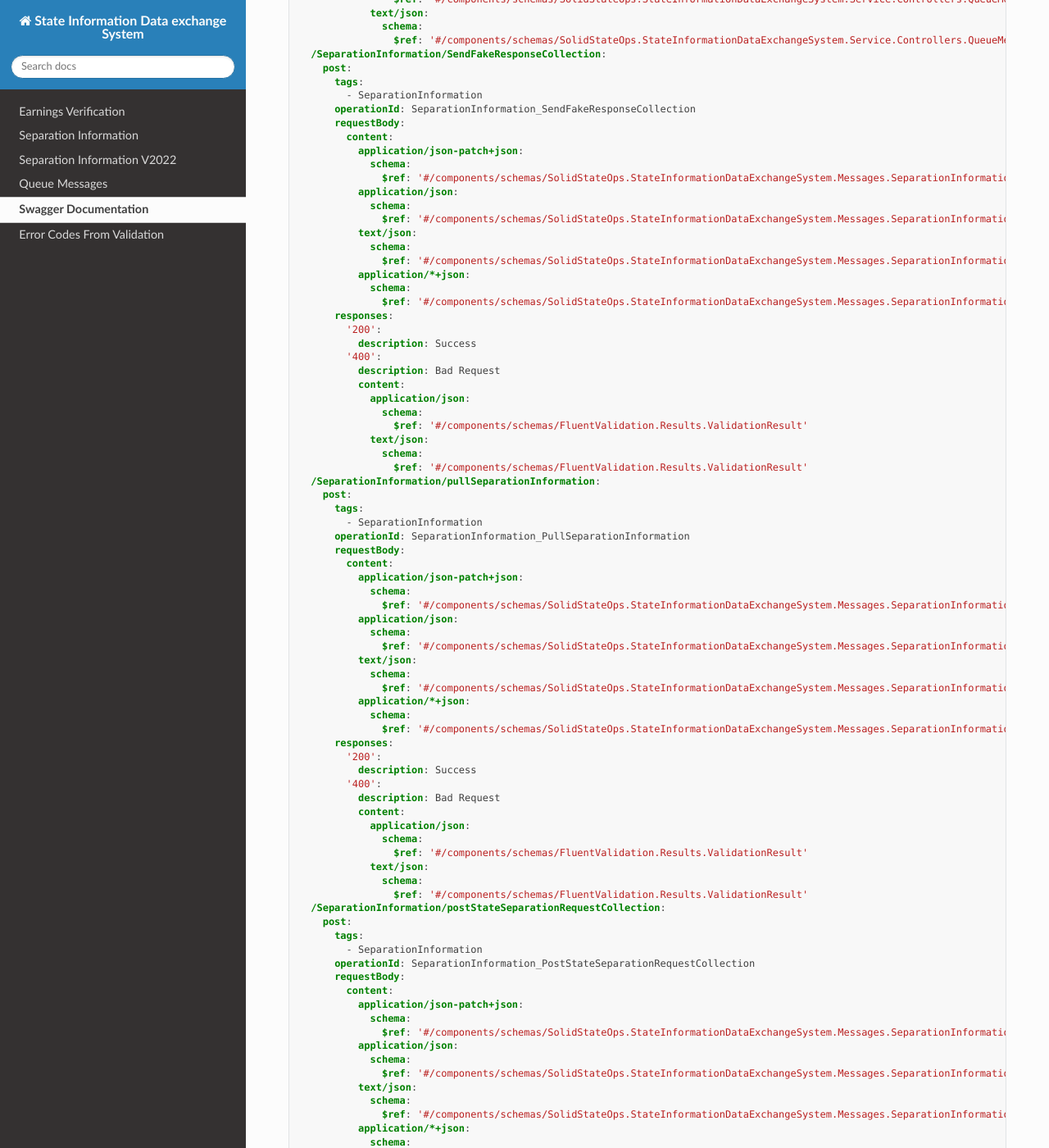
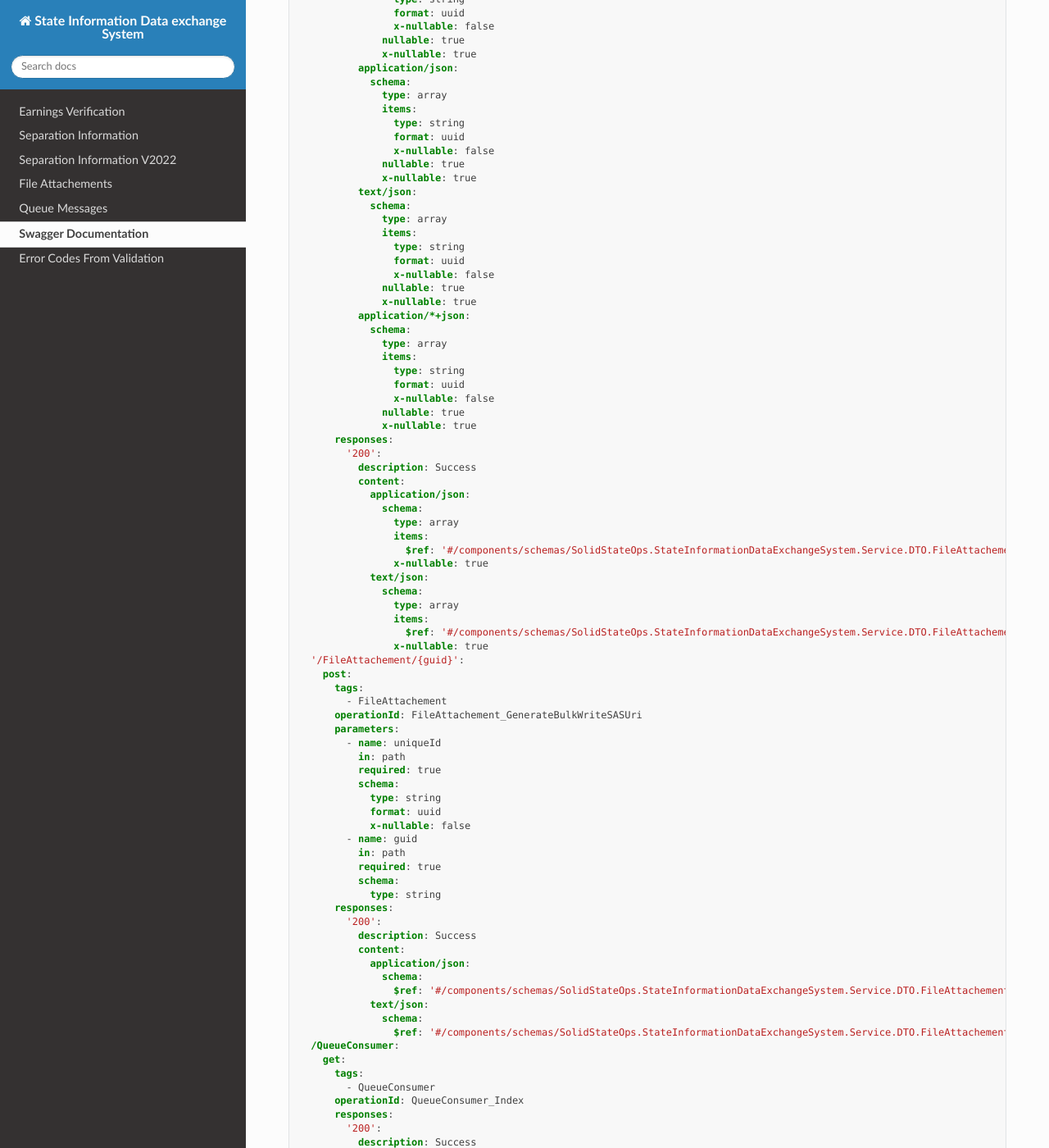
Before and after one commit to solidstateops/state_information_data_exchange_system, a Sphinx documentation site: the page built from docs/source/Swagger.rst, in a window 1280 px wide and 1400 px high, scrolled down 2013 px. Shown: the whole window at 82% size. Built offline with Sphinx 7.4.7 and the Read the Docs theme 2.0.0, drawn with Linux system fonts in a browser that asks for light colours; some of the changed text lies outside the part shown.

Commit message:
Adding attachments

```diff
--- a/docs/source/index.rst
+++ b/docs/source/index.rst
@@ -14,6 +14,7 @@
    EarningsVerification
    SeparationInformation
    SeparationInformationV2022
+   FileAttachements
    QueueMessages
    Swagger
    ErrorCodes
@@ -51,7 +52,7 @@
    <dependency>
       <groupId>com.solidstateops</groupId>
       <artifactId>sides-service</artifactId>
-      <version>1.1.51.6</version>
+      <version>1.1.51.7</version>
    </dependency>
 
 *1.6*
@@ -61,7 +62,7 @@
    <dependency>
       <groupId>com.solidstateops</groupId>
       <artifactId>sides-service-v1.6</artifactId>
-      <version>1.1.51.9</version>
+      <version>1.1.51.10</version>
    </dependency>
 
 .. raw:: html
--- a/docs/source/specs/swagger.yaml
+++ b/docs/source/specs/swagger.yaml
@@ -96,6 +96,93 @@
             text/json:
               schema:
                 $ref: '#/components/schemas/FluentValidation.Results.ValidationResult'
+  /FileAttachement:
+    post:
+      tags:
+        - FileAttachement
+      operationId: FileAttachement_GenerateWriteSASUri
+      requestBody:
+        content:
+          application/json-patch+json:
+            schema:
+              type: array
+              items:
+                type: string
+                format: uuid
+                x-nullable: false
+              nullable: true
+              x-nullable: true
+          application/json:
+            schema:
+              type: array
+              items:
+                type: string
+                format: uuid
+                x-nullable: false
+              nullable: true
+              x-nullable: true
+          text/json:
+            schema:
+              type: array
+              items:
+                type: string
+                format: uuid
+                x-nullable: false
+              nullable: true
+              x-nullable: true
+          application/*+json:
+            schema:
+              type: array
+              items:
+                type: string
+                format: uuid
+                x-nullable: false
+              nullable: true
+              x-nullable: true
+      responses:
+        '200':
+          description: Success
+          content:
+            application/json:
+              schema:
+                type: array
+                items:
+                  $ref: '#/components/schemas/SolidStateOps.StateInformationDataExchangeSystem.Service.DTO.FileAttachementWriteResponse'
+                x-nullable: true
+            text/json:
+              schema:
+                type: array
+                items:
+                  $ref: '#/components/schemas/SolidStateOps.StateInformationDataExchangeSystem.Service.DTO.FileAttachementWriteResponse'
+                x-nullable: true
+  '/FileAttachement/{guid}':
+    post:
+      tags:
+        - FileAttachement
+      operationId: FileAttachement_GenerateBulkWriteSASUri
+      parameters:
+        - name: uniqueId
+          in: path
+          required: true
+          schema:
+            type: string
+            format: uuid
+            x-nullable: false
+        - name: guid
+          in: path
+          required: true
+          schema:
+            type: string
+      responses:
+        '200':
+          description: Success
+          content:
+            application/json:
+              schema:
+                $ref: '#/components/schemas/SolidStateOps.StateInformationDataExchangeSystem.Service.DTO.FileAttachementWriteResponse'
+            text/json:
+              schema:
+                $ref: '#/components/schemas/SolidStateOps.StateInformationDataExchangeSystem.Service.DTO.FileAttachementWriteResponse'
   /QueueConsumer:
     get:
       tags:
@@ -1045,6 +1132,20 @@
           $ref: '#/components/schemas/SolidStateOps.StateInformationDataExchangeSystem.Messages.Common.Enums.PullType'
       additionalProperties: false
       x-nullable: true
+    SolidStateOps.StateInformationDataExchangeSystem.Service.DTO.FileAttachementWriteResponse:
+      type: object
+      properties:
+        uniqueId:
+          type: string
+          format: uuid
+          x-nullable: false
+        writeUri:
+          type: string
+          format: uri
+          nullable: true
+          x-nullable: true
+      additionalProperties: false
+      x-nullable: true
     SolidStateOps.StateInformationDataExchangeSystem.Messages.Common.Enums.PostAcknowledgementMessageCode:
       enum:
         - FileSuccess
```
Also changed, not shown: docs/source/FileAttachements.rst (added, +17 -0 lines).
